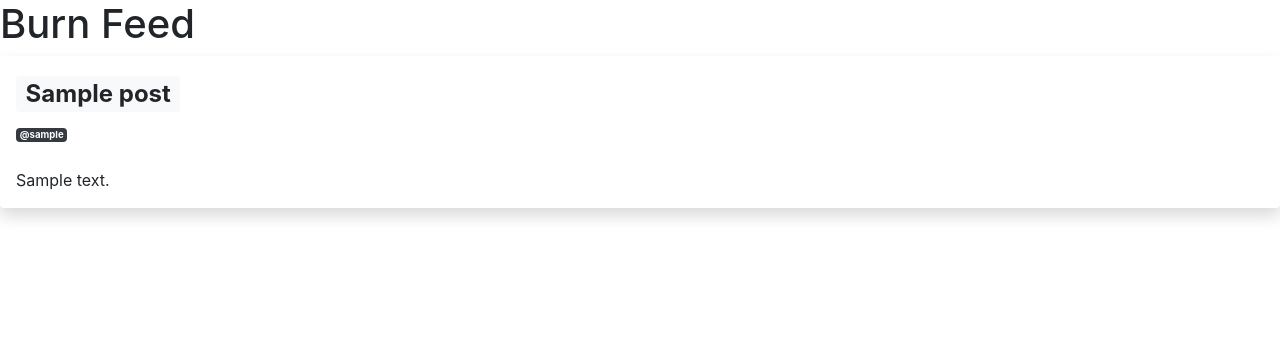
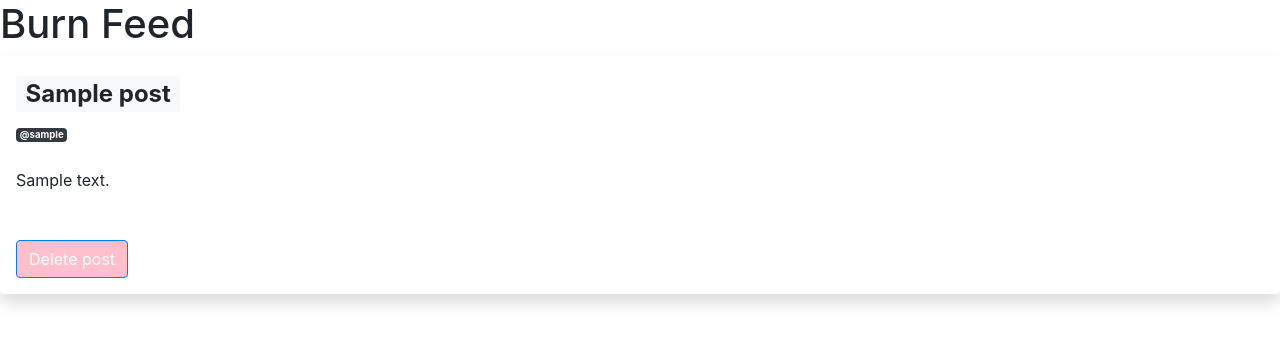
Before and after one commit to ptdeegan/burn-book-online, a Flask app: template templates/index.html in a window 1280 px wide. Shown: the part 70-414 px from the top of the page. Run offline with Flask 3, Linux system fonts and the light colour scheme; tables that the repository leaves empty hold one stand-in row (values such as "Sample post"); the template is opened without the code that fills it: values that come from a table or form of the project are taken from there, most other values are stand-ins (such as "Sample title", 1, 10 or a date in 2020).

Commit message:
adds delete button for admin on home page

```diff
--- a/app.py
+++ b/app.py
@@ -151,3 +151,8 @@ def create_post():
 
     posts_repository_singlton.create_post(uid, title, body)
     return redirect('/')
+
+@app.post('/deletepost/<post_id>')
+def delete_post(post_id):
+    posts_repository_singlton.delete_post(post_id)
+    return redirect('/')
--- a/templates/index.html
+++ b/templates/index.html
@@ -1,15 +1,27 @@
 {% extends '_layout.html' %}
 
 {% block body %}
+
+<!-- <style>
+    .center-button{
+        position: absolute;
+        right: 10px;
+    }
+</style> -->
+
 <h1>Burn Feed</h1>
 {% for post in posts | reverse %}
-
 
 <div class="shadow p-3 mb-5 bg-body rounded">
     <h2><a href="/posts/{{post.post_id}}" class="badge badge-light">{{ post.post_title }}</a></h2>
     <small><a href="/profile/{{post.users.user_id}}" class="badge badge-dark">@{{ post.users.username }}</a></small><br><br>
-    {{ post.post_body }}<br/>
+    {{ post.post_body }}<br/><br><br>
 
+    {% if current_user_info.admin_status %}
+    <form action="/deletepost/{{post.post_id}}" method="POST">
+        <button type="submit" class="btn btn-primary"  style="background-color: pink;" style="border-color: red;">Delete post</button>
+    </form>
+    {% endif %}
 </div>
 
 {% endfor %}
```
